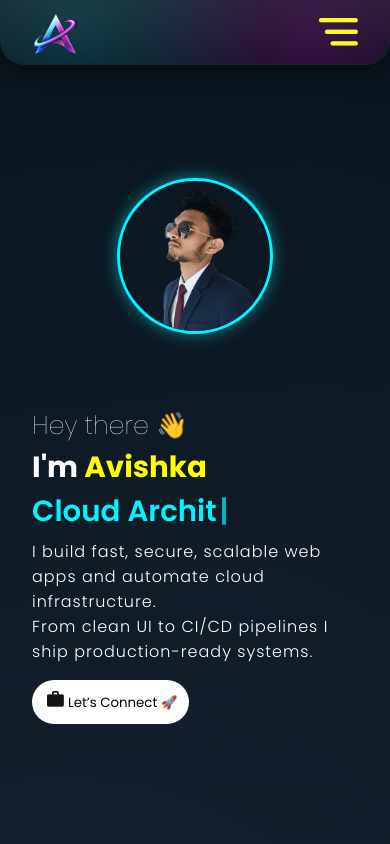
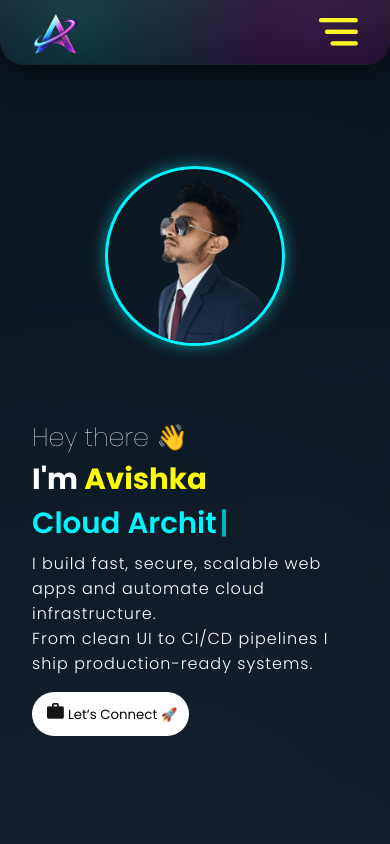
Before and after one commit to Avishka-55/avishka-55.github.io, a React (Vite) app: page / in a window 390 px wide. Shown: the top 844 px of the page. Built offline with nearby package versions, Linux system fonts and the light colour scheme.

Commit message:
Add CSS to intro section for mobile responsiveness

```diff
--- a/src/components/Intro/intro.css
+++ b/src/components/Intro/intro.css
@@ -78,7 +78,7 @@
     align-items: flex-start;
     text-align: left;
     min-height: 100vh;
-    padding-top: 2rem;
+
   }
 
   .hello {
@@ -89,8 +89,8 @@
 .mobileAvatar {
   transform: translateY(-3.5rem);
   display: block;
-  width: clamp(120px, 40vw, 180px);
-  height: clamp(120px, 40vw, 180px);
+  width: clamp(120px, 50vw, 180px);
+  height: clamp(120px, 50vw, 180px);
   border-radius: 50%;
   object-fit: cover;
   object-position: center 10%;
```
